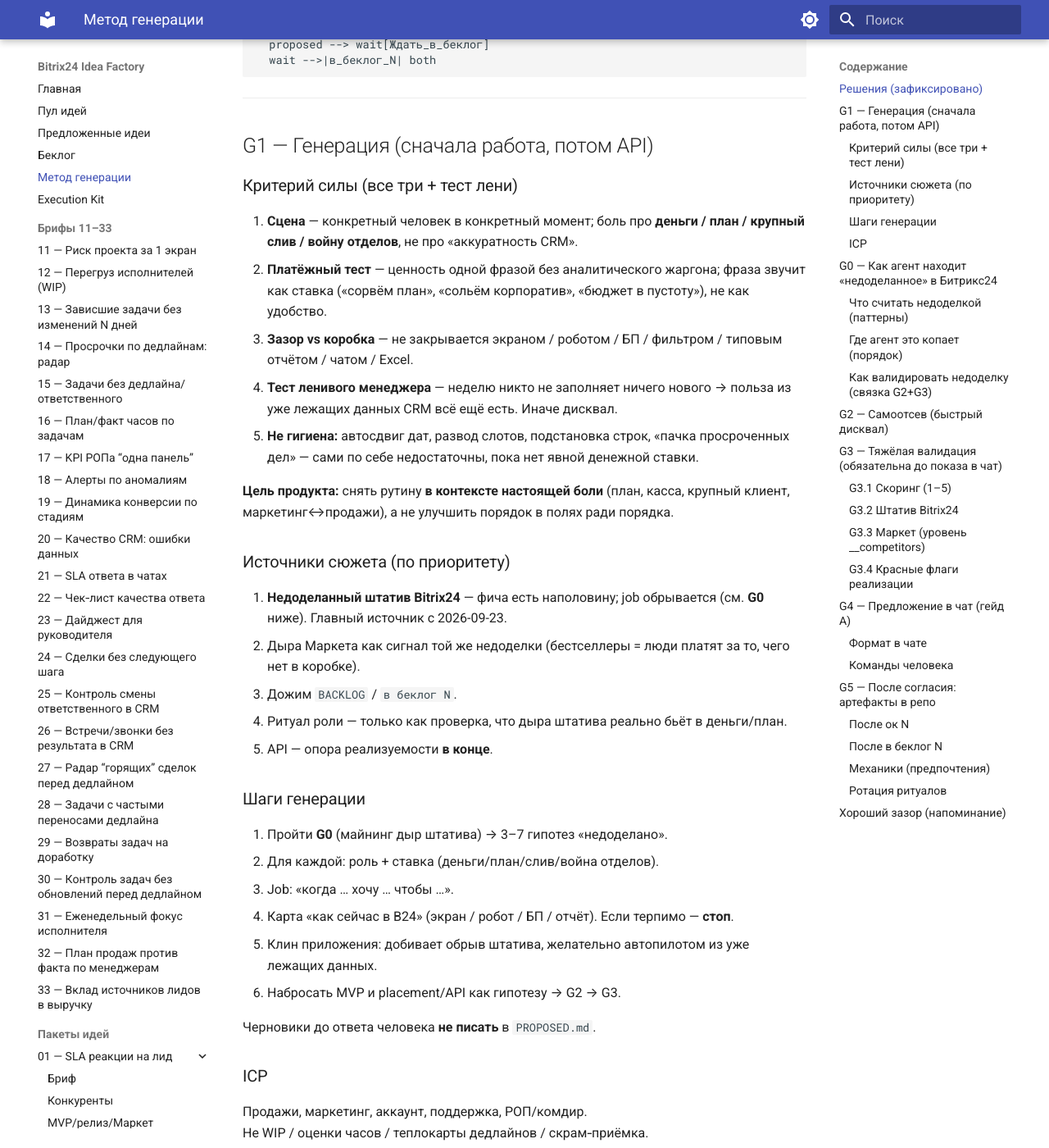
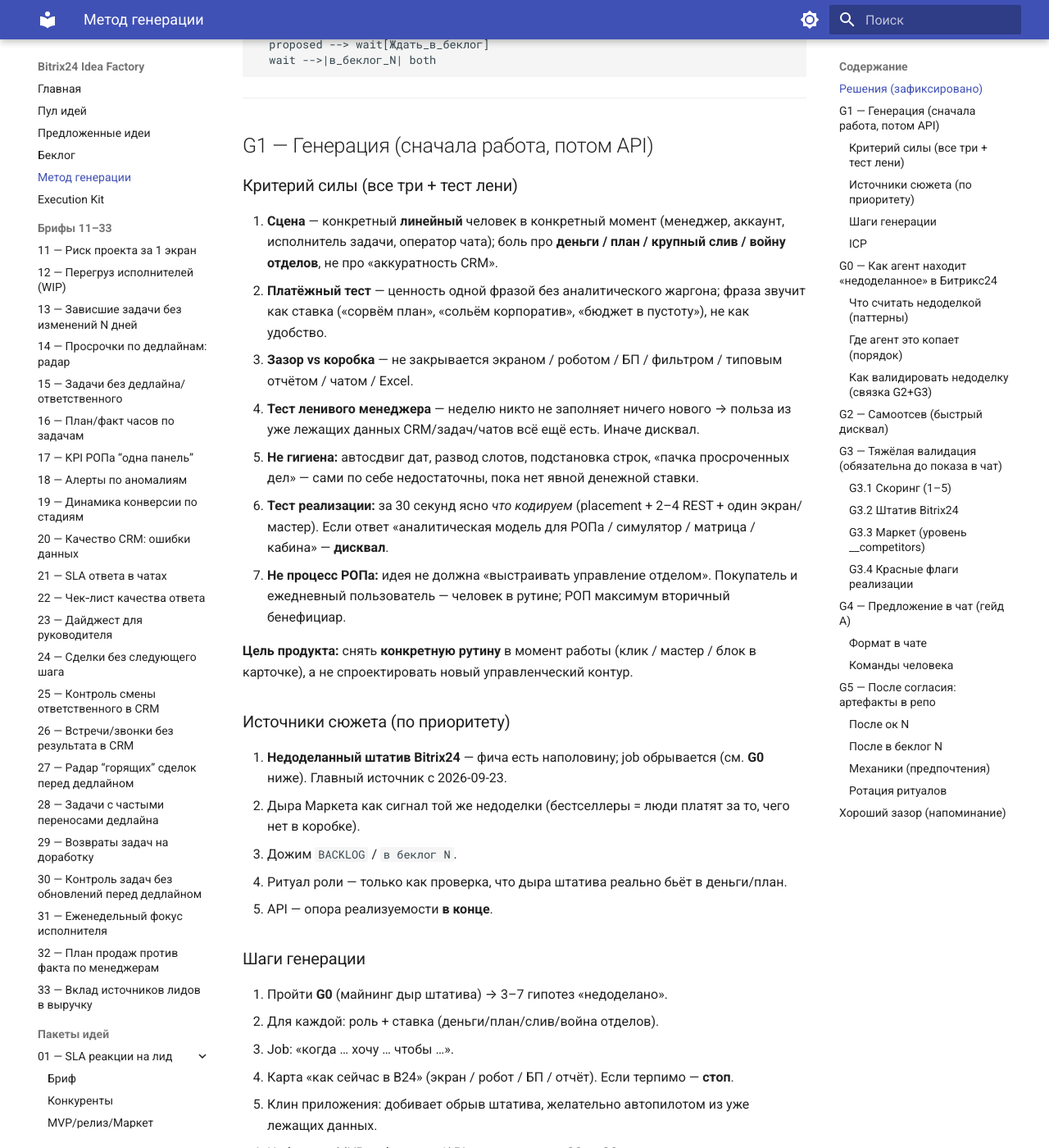
Before and after one commit to grinkevich-dima/b24-idea-factory, an MkDocs documentation site: the page built from docs/idea-briefs/IDEA_METHOD.md, in a window 1280 px wide and 1400 px high, scrolled down 811 px. Shown: the whole window at 82% size. Built offline with MkDocs 1.6.1 and Material for MkDocs 9.7.7, drawn with Linux system fonts in a browser that asks for light colours; some of the changed text lies outside the part shown.

Commit message:
Reject ROP process theater; require shippable routines
Ideas must be a line-role click/master with clear placement+API,
not plan cabins/simulators/matrices. Rotate CRM↔Tasks↔Chats.

Co-authored-by: grinkevich-dima <grinkevich-dima@users.noreply.github.com>

```diff
--- a/docs/idea-briefs/IDEA_METHOD.md
+++ b/docs/idea-briefs/IDEA_METHOD.md
@@ -35,13 +35,15 @@ flowchart TD
 
 ### Критерий силы (все три + тест лени)
 
-1. **Сцена** — конкретный человек в конкретный момент; боль про **деньги / план / крупный слив / войну отделов**, не про «аккуратность CRM».
+1. **Сцена** — конкретный **линейный** человек в конкретный момент (менеджер, аккаунт, исполнитель задачи, оператор чата); боль про **деньги / план / крупный слив / войну отделов**, не про «аккуратность CRM».
 2. **Платёжный тест** — ценность одной фразой без аналитического жаргона; фраза звучит как ставка («сорвём план», «сольём корпоратив», «бюджет в пустоту»), не как удобство.
 3. **Зазор vs коробка** — не закрывается экраном / роботом / БП / фильтром / типовым отчётом / чатом / Excel.
-4. **Тест ленивого менеджера** — неделю никто не заполняет ничего нового → польза из уже лежащих данных CRM всё ещё есть. Иначе дисквал.
+4. **Тест ленивого менеджера** — неделю никто не заполняет ничего нового → польза из уже лежащих данных CRM/задач/чатов всё ещё есть. Иначе дисквал.
 5. **Не гигиена:** автосдвиг дат, развод слотов, подстановка строк, «пачка просроченных дел» — сами по себе недостаточны, пока нет явной денежной ставки.
+6. **Тест реализации:** за 30 секунд ясно *что кодируем* (placement + 2–4 REST + один экран/мастер). Если ответ «аналитическая модель для РОПа / симулятор / матрица / кабина» — **дисквал**.
+7. **Не процесс РОПа:** идея не должна «выстраивать управление отделом». Покупатель и ежедневный пользователь — человек в рутине; РОП максимум вторичный бенефициар.
 
-**Цель продукта:** снять рутину **в контексте настоящей боли** (план, касса, крупный клиент, маркетинг↔продажи), а не улучшить порядок в полях ради порядка.
+**Цель продукта:** снять **конкретную рутину** в момент работы (клик / мастер / блок в карточке), а не спроектировать новый управленческий контур.
 
 ### Источники сюжета (по приоритету)
 
@@ -64,7 +66,9 @@ flowchart TD
 
 ### ICP
 
-Продажи, маркетинг, аккаунт, поддержка, РОП/комдир.
+В первую очередь: менеджер продаж, аккаунт, исполнитель/постановщик задач, участник чата сделки.
+РОП/комдир — только если сам делает ту же рутину руками (не «смотрит дашборд»).
+Домены крутить **по кругу**: CRM ↔ Задачи ↔ Чаты (не залипать только в воронке сделок).
 Не WIP / оценки часов / теплокарты дедлайнов / скрам‑приёмка.
 
 ---
@@ -120,6 +124,8 @@ flowchart TD
 Любой «да» = идея умирает **до** Маркета и **до** чата:
 
 1. **Заменитель роботов/БП** — job = «когда событие/стадия → проверить поле / уведомить / сменить стадию / создать дело / скопировать строки / провести документ». Тест админа: *нормальный внедряльщик закрыл бы это 1–3 роботами или коротким БП?* Да → **дисквал**, даже если «одного робота 1:1 нет» и нужна склейка 2 сущностей. Приложение ≠ упаковка автоматизации воронки.
+1b. **Театр процесса для РОПа** — кабины, симуляторы «дойдём ли», матрицы handoff, наборы «дожим плана», рекомендатели наблюдателей «для отдела». Тест: *это приложение, которое линейный сотрудник жмёт в своей рутине, или консультант по внедрению продаж?* Второе → **дисквал**.
+1c. **Непонятно что реализовать** — нет одного placement/экрана и короткого списка API. «Модель на 90 днях истории» как MVP без кнопки в рутине → **дисквал**.
 2. Штатный дедуп.
 3. Голый period KPI / типовой отчёт без новой работы в ритуале.
 4. Пустое поле → список → алерт.
@@ -132,7 +138,7 @@ flowchart TD
 11. **Дисциплинозависимость:** ценность = 0, если менеджер не кормит приложение руками каждый день (закрепы, теги, брифы, реестры, «подтверди приёмку» как единственный вход). Нужна автоматизация рутины из уже лежащих данных, человек — редкое подтверждение, не ежедневный ввод.
 12. **Гигиена CRM вместо боли:** чинит даты/дела/строки/слоты календаря, но не бьёт в деньги, план, крупный слив или войну отделов. Тест: «если это не сделать — что больно через неделю: касса, план, увольнение клиента, конфликт маркетинга?» Если ответ «чуть аккуратнее CRM» — дисквал.
 
-Уроки: **114–118**; **269–273**; **285/286/288**; радары **274–313**; дисциплина **314–318**; авто‑гигиена **314–318b**; **анти‑робот‑пакет 314–318c** (цены каталога, ручная сумма, черновик реализации, оплата без остатка, diff КП↔сделка) — это не продукт, а попытка заменить БП/роботов.
+Уроки: **114–118**; **269–273**; **285/286/288**; радары **274–313**; дисциплина **314–318**; авто‑гигиена **314–318b**; **анти‑робот‑пакет 314–318c**; **анти‑РОП‑театр 314–318d** (набор дожима плана, симулятор плана, кабина клиента, матрица handoff, рекомендер наблюдателей) — не конкретная рутина, неясно что кодировать, залипание только в CRM‑управлении.
 
 ---
 
```
Also changed, not shown: .cursor/skills/b24-idea-factory/SKILL.md (+5 -3 lines), docs/idea-briefs/PROPOSED.md (+1 -0 lines).
